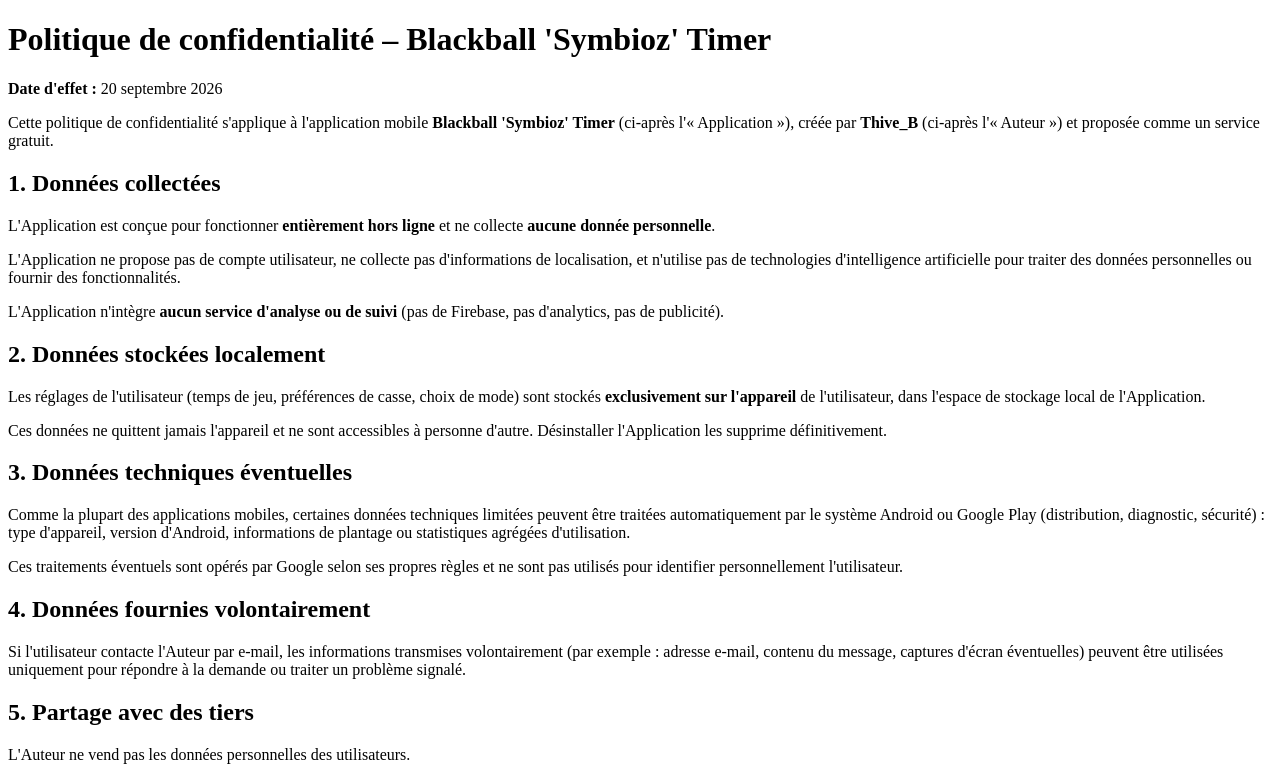
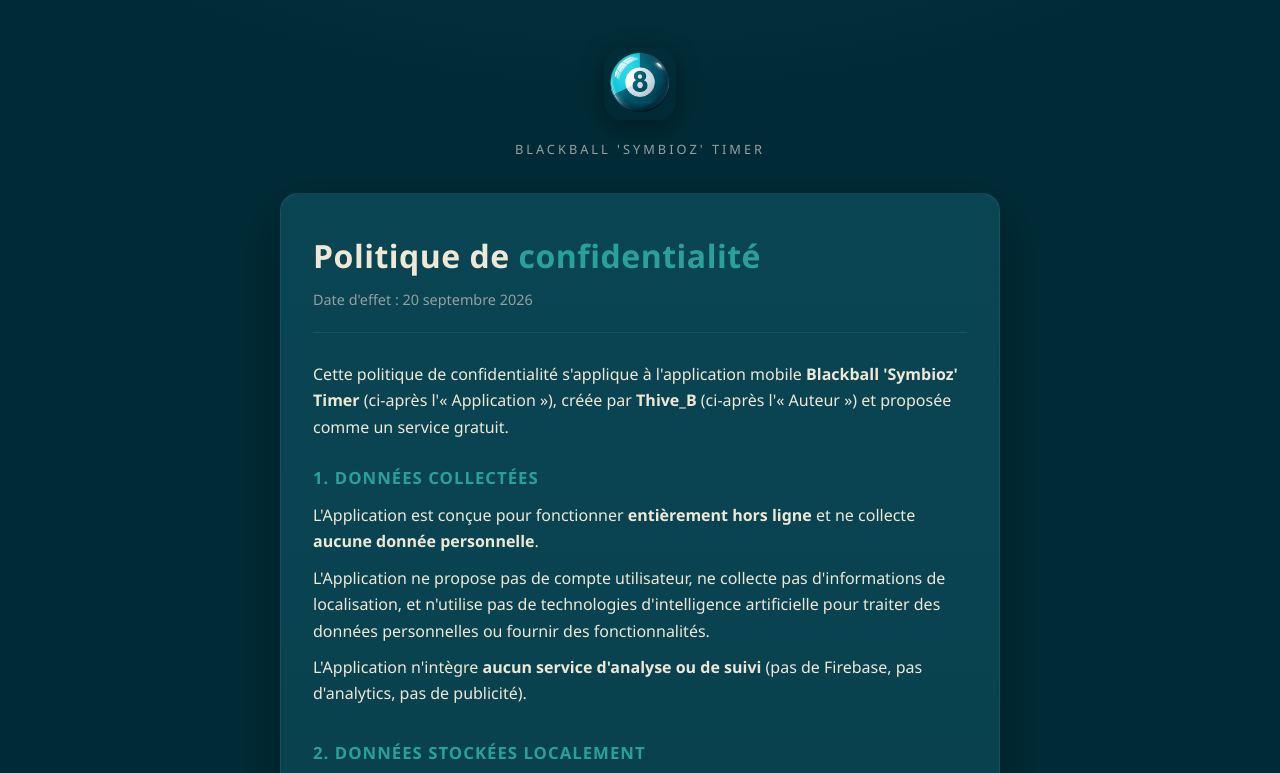
Before and after one commit to Ludoo-73/symbioz-timer-pages, a plain HTML site: page privacy.html in a window 1280 px wide. Shown: the top 773 px of the page. Drawn offline with Linux system fonts and the light colour scheme.

Commit message:
privacy : mise en page (thème site, carte, retour accueil)
Co-Authored-By: Devin AI <158243242+devin-ai-integration[bot]@users.noreply.github.com>

```diff
--- a/privacy.html
+++ b/privacy.html
@@ -4,11 +4,111 @@
   <meta charset="UTF-8">
   <meta name="viewport" content="width=device-width, initial-scale=1.0">
   <title>Blackball 'Symbioz' Timer – Politique de confidentialité</title>
+  <meta name="description" content="Politique de confidentialité de l'application Blackball 'Symbioz' Timer.">
+  <style>
+    :root {
+      --bg: #002b36;
+      --panel: #073642;
+      --panel-hi: #0a4553;
+      --txt: #eee8d5;
+      --muted: #93a1a1;
+      --neon: #2aa198;
+    }
+    * { box-sizing: border-box; }
+    body {
+      margin: 0;
+      min-height: 100vh;
+      background:
+        radial-gradient(1200px 600px at 50% -10%, rgba(42,161,152,.12), transparent 60%),
+        var(--bg);
+      color: var(--txt);
+      font-family: 'Segoe UI', system-ui, sans-serif;
+      font-weight: 300;
+      line-height: 1.65;
+    }
+    .wrap {
+      max-width: 760px;
+      margin: 0 auto;
+      padding: 48px 20px 64px;
+    }
+    .brand {
+      text-align: center;
+      margin-bottom: 32px;
+    }
+    .brand img {
+      width: 72px;
+      height: 72px;
+      border-radius: 18px;
+      box-shadow: 0 8px 24px rgba(0,0,0,.35);
+    }
+    .brand .app-name {
+      margin-top: 12px;
+      font-size: .8rem;
+      letter-spacing: 3px;
+      text-transform: uppercase;
+      color: var(--muted);
+    }
+    .card {
+      background: linear-gradient(180deg, var(--panel-hi), var(--panel));
+      border: 1px solid rgba(238,232,213,.08);
+      border-radius: 18px;
+      padding: 36px 32px;
+      box-shadow: 0 20px 50px rgba(0,0,0,.3);
+    }
+    h1 {
+      margin: 0 0 6px;
+      font-size: clamp(24px, 5vw, 32px);
+      font-weight: 600;
+      letter-spacing: .5px;
+    }
+    h1 .accent { color: var(--neon); }
+    .date {
+      color: var(--muted);
+      font-size: .9rem;
+      margin: 0 0 28px;
+      padding-bottom: 20px;
+      border-bottom: 1px solid rgba(238,232,213,.08);
+    }
+    h2 {
+      margin: 32px 0 10px;
+      font-size: 1.05rem;
+      font-weight: 600;
+      letter-spacing: 1px;
+      text-transform: uppercase;
+      color: var(--neon);
+    }
+    h2:first-of-type { margin-top: 24px; }
+    p { margin: 10px 0; }
+    strong { font-weight: 600; color: var(--txt); }
+    a { color: var(--neon); }
+    a:hover { text-decoration: underline; }
+    .back {
+      display: block;
+      text-align: center;
+      margin-top: 28px;
+      color: var(--muted);
+      font-size: .85rem;
+      letter-spacing: 1px;
+      text-transform: uppercase;
+      text-decoration: none;
+    }
+    .back:hover { color: var(--neon); }
+    @media (max-width: 560px) {
+      .card { padding: 26px 20px; }
+      .wrap { padding: 32px 14px 48px; }
+    }
+  </style>
 </head>
 <body>
-  <main>
-    <h1>Politique de confidentialité – Blackball 'Symbioz' Timer</h1>
-    <p><strong>Date d'effet :</strong> 20 septembre 2026</p>
+  <div class="wrap">
+    <div class="brand">
+      <img src="icon.png" alt="Blackball 'Symbioz' Timer">
+      <div class="app-name">Blackball 'Symbioz' Timer</div>
+    </div>
+
+    <main class="card">
+      <h1>Politique de <span class="accent">confidentialité</span></h1>
+      <p class="date">Date d'effet : 20 septembre 2026</p>
 
       <p>Cette politique de confidentialité s'applique à l'application mobile <strong>Blackball 'Symbioz' Timer</strong> (ci-après l'« Application »), créée par <strong>Thive_B</strong> (ci-après l'« Auteur ») et proposée comme un service gratuit.</p>
 
@@ -53,5 +153,8 @@
       <h2>11. Contact</h2>
       <p>Pour toute question concernant cette politique de confidentialité, vous pouvez écrire à : <a href="mailto:thiveb@gmail.com">thiveb@gmail.com</a>.</p>
     </main>
+
+    <a class="back" href="./">← Retour à l'accueil</a>
+  </div>
 </body>
 </html>
```
Lines whose indentation alone changed are shown as unchanged.
